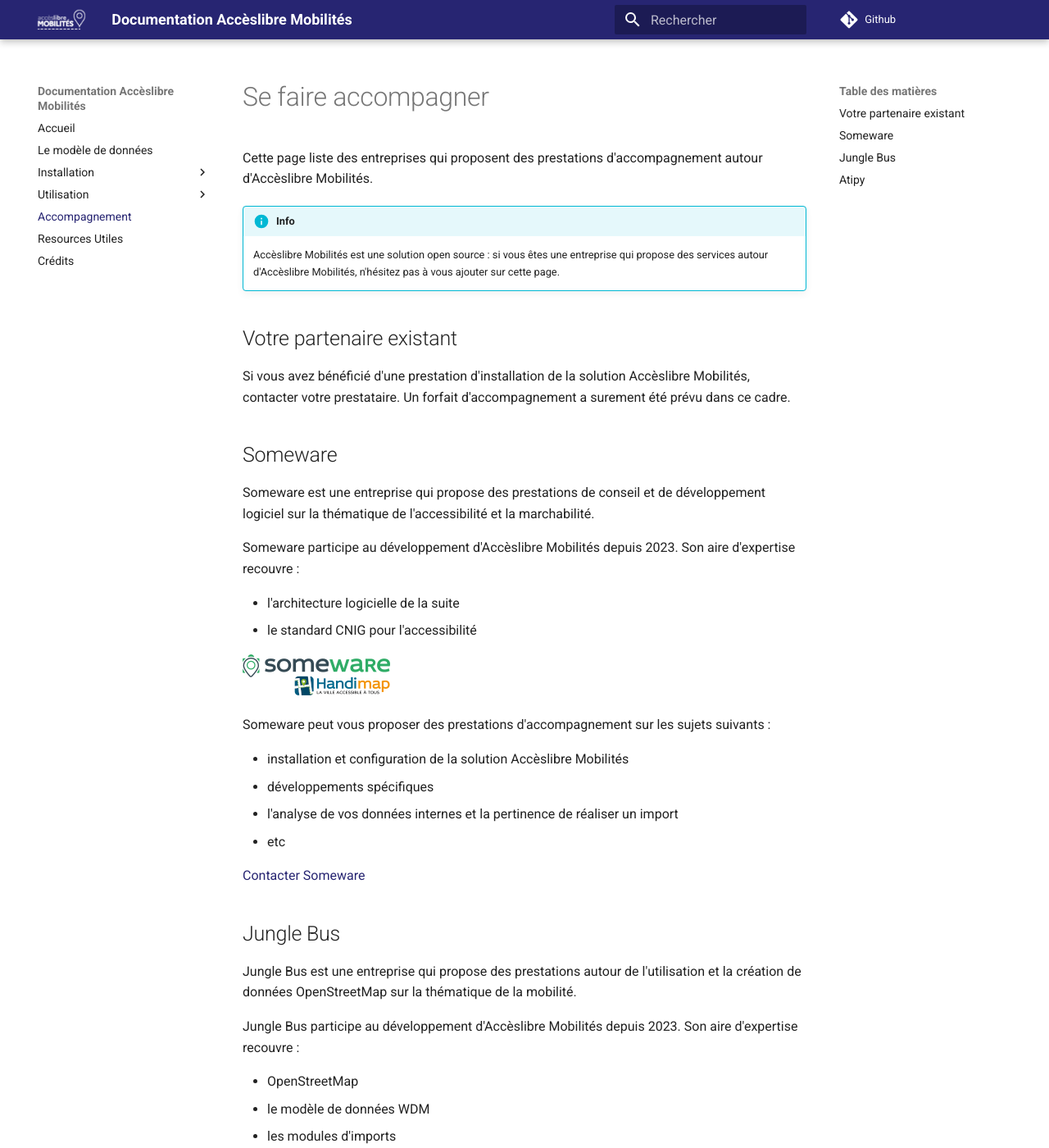
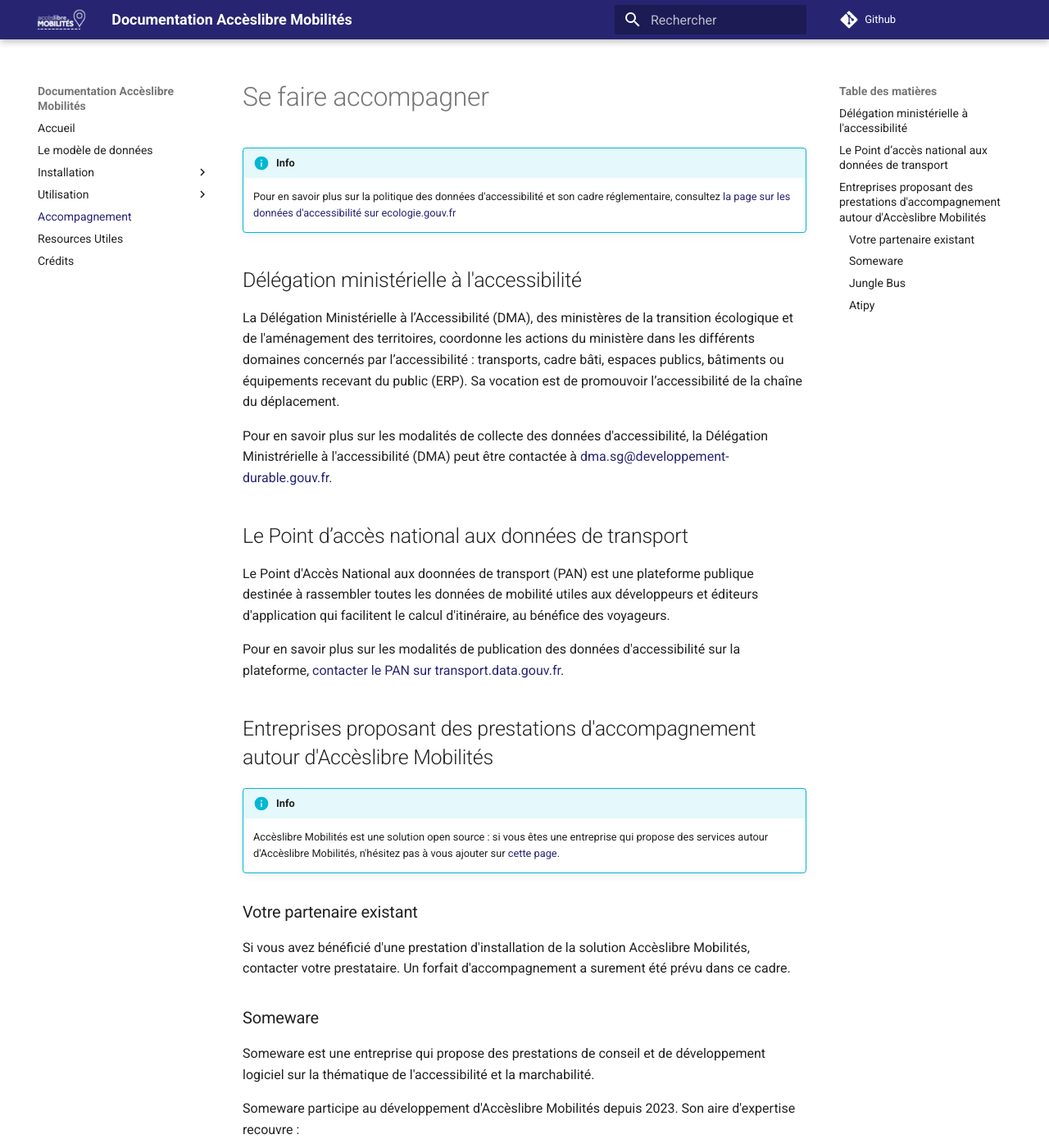
Before and after one commit to MTES-MCT/alm-docs, an MkDocs documentation site: the page built from docs/contact.md, in a window 1280 px wide and 1400 px high. Shown: the whole window at 82% size. Built offline with MkDocs 1.6.1 and Material for MkDocs 9.7.7, drawn with Linux system fonts in a browser that asks for light colours; comment, search, counter and statistics services are not loaded.

Commit message:
contacts: add institutional resources

```diff
--- a/docs/contact.md
+++ b/docs/contact.md
@@ -1,16 +1,50 @@
 # Se faire accompagner
-
-Cette page liste des entreprises qui proposent des prestations d'accompagnement autour d'Accèslibre Mobilités.
 
 !!! info
 
-    Accèslibre Mobilités est une solution open source : si vous êtes une entreprise qui propose des services autour d'Accèslibre Mobilités, n'hésitez pas à vous ajouter sur cette page.
+    Pour en savoir plus sur la politique des données d'accessibilité et son cadre réglementaire,
+    consultez
+    [la page sur les données d'accessibilité sur ecologie.gouv.fr](https://www.ecologie.gouv.fr/politiques-publiques/donnees-daccessibilite-acceslibre-mobilites)
 
-## Votre partenaire existant
 
-Si vous avez bénéficié d'une prestation d'installation de la solution Accèslibre Mobilités, contacter votre prestataire. Un forfait d'accompagnement a surement été prévu dans ce cadre.
+## Délégation ministérielle à l'accessibilité
 
-## Someware
+La Délégation Ministérielle à l’Accessibilité (DMA), des ministères de la transition écologique
+et de l'aménagement des territoires, coordonne les actions du ministère dans les différents
+domaines concernés par l’accessibilité : transports, cadre bâti, espaces publics, bâtiments ou
+équipements recevant du public (ERP). Sa vocation est de promouvoir l’accessibilité de la chaîne
+du déplacement.
+
+Pour en savoir plus sur les modalités de collecte des données d'accessibilité, la Délégation
+Ministrérielle à l'accessibilité (DMA) peut être
+contactée à [dma.sg@developpement-durable.gouv.fr](mailto:dma.sg@developpement-durable.fr).
+
+
+## Le Point d’accès national aux données de transport
+
+Le Point d'Accès National aux doonnées de transport (PAN) est une plateforme publique destinée
+à rassembler toutes les données de mobilité utiles aux développeurs et éditeurs d'application
+qui facilitent le calcul d'itinéraire, au bénéfice des voyageurs.
+
+Pour en savoir plus sur les modalités de publication des données d'accessibilité
+sur la plateforme, [contacter le PAN sur transport.data.gouv.fr](https://transport.data.gouv.fr/missions#mail_form).
+
+
+## Entreprises proposant des prestations d'accompagnement autour d'Accèslibre Mobilités
+
+!!! info
+
+    Accèslibre Mobilités est une solution open source : si vous êtes une entreprise qui propose
+    des services autour d'Accèslibre Mobilités, n'hésitez pas à vous ajouter sur
+    [cette page](https://github.com/MTES-MCT/alm-docs/blob/main/docs/contact.md).
+
+
+### Votre partenaire existant
+
+Si vous avez bénéficié d'une prestation d'installation de la solution Accèslibre Mobilités,
+contacter votre prestataire. Un forfait d'accompagnement a surement été prévu dans ce cadre.
+
+### Someware
 
 Someware est une entreprise qui propose des prestations de conseil et de développement logiciel sur la thématique de l'accessibilité et la marchabilité.
 
@@ -30,7 +64,7 @@ Someware peut vous proposer des prestations d'accompagnement sur les sujets suiv
 
 [Contacter Someware](https://www.someware.fr/index.html#contact)
 
-## Jungle Bus
+### Jungle Bus
 
 Jungle Bus est une entreprise qui propose des prestations autour de l'utilisation et la création de données OpenStreetMap sur la thématique de la mobilité.
 
@@ -54,7 +88,7 @@ Jungle Bus peut vous proposer des prestations d'accompagnement sur les sujets su
 
 [Contacter Jungle Bus](https://junglebus.io/contact/)
 
-## Atipy
+### Atipy
 
 Atipy est une entreprise qui propose des prestations dans les domaines du digital, du design, de l'accessibilité et de la conception universelle.
 
```
